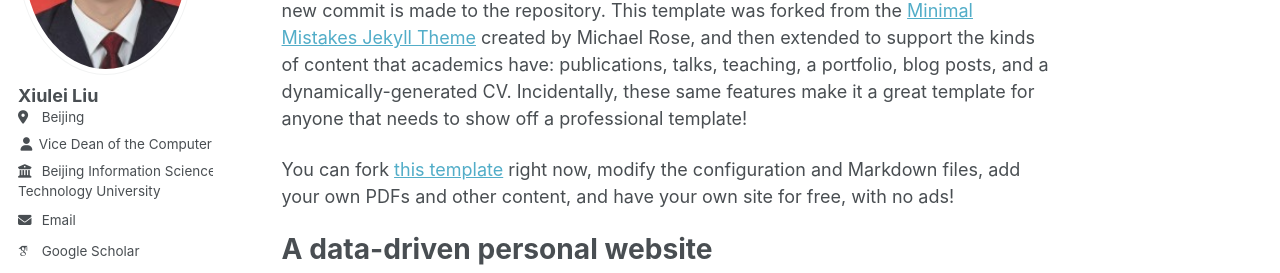
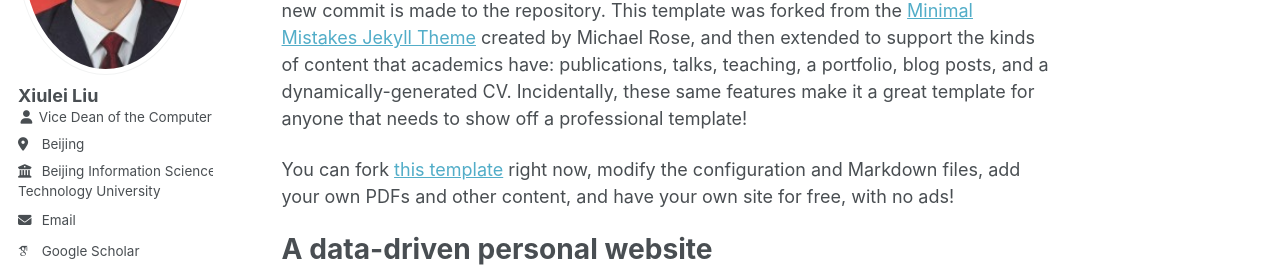
Before and after one commit to zml110120/XiuleiLiu_homepage, a Jekyll site: the page built from _pages/about.md, in a window 1280 px wide. Shown: the part 260-533 px from the top of the page. Built offline with Jekyll 4.4.1, drawn with Linux system fonts in a browser that asks for light colours; some web fonts are replaced; a script bundle is joined from its source files by our own code; library files that are not in the unit come from our copies.

Commit message:
Update author-profile.html

```diff
--- a/_includes/author-profile.html
+++ b/_includes/author-profile.html
@@ -24,19 +24,17 @@
     <button class="btn btn--inverse">Follow</button>
     <ul class="author__urls social-icons">
       <!-- Font Awesome icons / Biographic information  -->
-      {% if author.location %}
-        <li class="author__desktop"><i class="fas fa-fw fa-location-dot icon-pad-right" aria-hidden="true"></i>{{ author.location }}</li>
-      {% endif %}
       {% if author.position %}
         <li><i class="fas fa-fw fa-user"></i> {{ author.position }}</li>
       {% endif %}
-
       {% if author.academic_title %}
         <li><i class="fas fa-fw fa-id-badge"></i> {{ author.academic_title }}</li>
       {% endif %}
-
-      {% if author.research_interests %}
-        <li><i class="fas fa-fw fa-lightbulb"></i> {{ author.research_interests }}</li>
+      {% if author.research_field %}
+        <li><i class="fas fa-fw fa-flask"></i> {{ author.research_field }}</li>
+      {% endif %}
+      {% if author.location %}
+        <li class="author__desktop"><i class="fas fa-fw fa-location-dot icon-pad-right" aria-hidden="true"></i>{{ author.location }}</li>
       {% endif %}
       {% if author.employer %}
         <li class="author__desktop"><i class="fas fa-fw fa-building-columns icon-pad-right" aria-hidden="true"></i>{{ author.employer }}</li>
```
